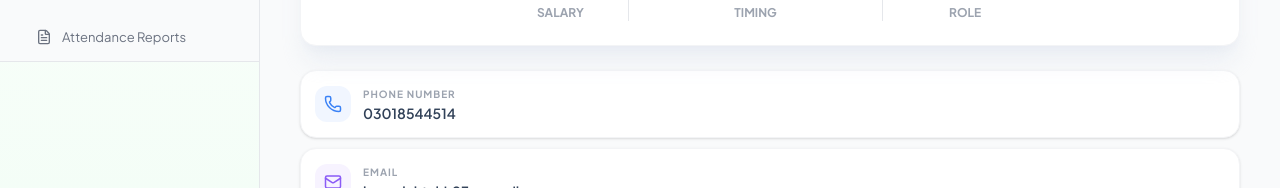
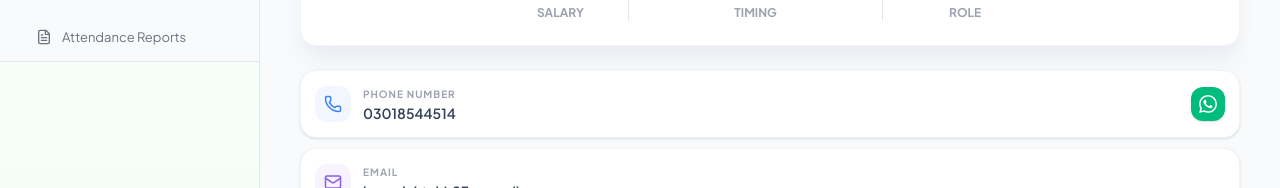
Before and after one commit to Tahiralmadni/Nooriemaan-project, a React (Vite) app: page /teachers/profile/1 in a window 1280 px wide. Shown: the part 402-590 px from the top of the page. Built offline with nearby package versions, Linux system fonts and the light colour scheme; no server answers; the database is empty; sample sign-in values are in the browser's storage; a web font is replaced by a local one.

Commit message:
25 APRIL 2026 COMPLETED

```diff
--- a/src/pages/Settings.jsx
+++ b/src/pages/Settings.jsx
@@ -228,7 +228,19 @@
                             </div>
                             <div className="flex justify-between items-center py-1.5 border-b border-gray-100 dark:border-slate-700">
                                 <span className="text-gray-500 dark:text-gray-400">{t('settings.developer')}</span>
-                                <span className="font-bold text-slate-700 dark:text-slate-200">Hanzalah Tahir</span>
+                                <div className="flex items-center gap-2">
+                                    <span className="font-bold text-slate-700 dark:text-slate-200">Hanzalah Tahir</span>
+                                    <a
+                                        href="https://wa.me/923362142279"
+                                        target="_blank"
+                                        rel="noopener noreferrer"
+                                        className="bg-emerald-500 hover:bg-emerald-600 text-white p-1 rounded-md transition-transform hover:scale-110"
+                                    >
+                                        <svg viewBox="0 0 24 24" width="12" height="12" fill="currentColor">
+                                            <path d="M17.472 14.382c-.297-.149-1.758-.867-2.03-.967-.273-.099-.471-.148-.67.15-.197.297-.767.966-.94 1.164-.173.199-.347.223-.644.075-.297-.15-1.255-.463-2.39-1.475-.883-.788-1.48-1.761-1.653-2.059-.173-.297-.018-.458.13-.606.134-.133.298-.347.446-.52.149-.174.198-.298.298-.497.099-.198.05-.371-.025-.52-.075-.149-.669-1.612-.916-2.207-.242-.579-.487-.5-.669-.51-.173-.008-.371-.01-.57-.01-.198 0-.52.074-.792.372-.272.297-1.04 1.016-1.04 2.479 0 1.462 1.065 2.875 1.213 3.074.149.198 2.096 3.2 5.077 4.487.709.306 1.262.489 1.694.625.712.227 1.36.195 1.871.118.571-.085 1.758-.719 2.006-1.413.248-.694.248-1.289.173-1.413-.074-.124-.272-.198-.57-.347m-5.421 7.403h-.004a9.87 9.87 0 01-5.031-1.378l-.361-.214-3.741.982.998-3.648-.235-.374a9.86 9.86 0 01-1.51-5.26c.001-5.45 4.436-9.884 9.888-9.884 2.64 0 5.122 1.03 6.988 2.898a9.825 9.825 0 012.893 6.994c-.003 5.45-4.437 9.884-9.885 9.884m8.413-18.297A11.815 11.815 0 0012.05 0C5.495 0 .16 5.335.157 11.892c0 2.096.547 4.142 1.588 5.945L.057 24l6.305-1.654a11.882 11.882 0 005.683 1.448h.005c6.554 0 11.89-5.335 11.893-11.893a11.821 11.821 0 00-3.48-8.413Z" />
+                                        </svg>
+                                    </a>
+                                </div>
                             </div>
                             <div className="flex justify-between items-center py-1.5">
                                 <span className="text-gray-500 dark:text-gray-400">{t('settings.framework')}</span>
--- a/src/pages/StaffProfile.jsx
+++ b/src/pages/StaffProfile.jsx
@@ -326,7 +326,7 @@
                 {/* ===== DETAIL ROWS ===== */}
                 <div className="mx-4 space-y-2.5 pb-8">
                     {[
-                        { icon: Phone, label: t('profile.phoneNumber'), value: staff.phone, accent: '#3b82f6' },
+                        { icon: Phone, label: t('profile.phoneNumber'), value: staff.phone, accent: '#3b82f6', isPhone: true },
                         { icon: Mail, label: t('profile.email'), value: staff.email, accent: '#8b5cf6', dim: staff.email === '-' },
                         { icon: MapPin, label: t('profile.address'), value: (staff.city || '-') + ', ' + (staff.country || '-'), accent: '#ef4444' },
                         { icon: Calendar, label: t('profile.joinDate'), value: staff.joinDate, accent: '#f59e0b' },
@@ -337,7 +337,7 @@
                             initial={{ opacity: 0, x: isRTL ? 20 : -20 }}
                             animate={{ opacity: 1, x: 0 }}
                             transition={{ duration: 0.35, delay: 0.4 + index * 0.07 }}
-                            className="bg-white dark:bg-slate-800 rounded-xl p-3.5 border border-gray-100 dark:border-slate-700 shadow-sm hover:shadow-md transition-shadow flex items-center gap-3"
+                            className="bg-white dark:bg-slate-800 rounded-xl p-3.5 border border-gray-100 dark:border-slate-700 shadow-sm hover:shadow-md transition-shadow flex items-center gap-3 relative overflow-hidden"
                         >
                             <div
                                 className="w-9 h-9 rounded-lg flex items-center justify-center flex-shrink-0"
@@ -351,6 +351,19 @@
                                     {item.value}
                                 </p>
                             </div>
+                            {item.isPhone && item.value && item.value !== '-' && (
+                                <a
+                                    href={`https://wa.me/${item.value.replace(/\D/g, '')}`}
+                                    target="_blank"
+                                    rel="noopener noreferrer"
+                                    className="bg-emerald-500 hover:bg-emerald-600 text-white p-2 rounded-lg transition-transform hover:scale-110 shadow-sm"
+                                    title="WhatsApp"
+                                >
+                                    <svg viewBox="0 0 24 24" width="18" height="18" fill="currentColor">
+                                        <path d="M17.472 14.382c-.297-.149-1.758-.867-2.03-.967-.273-.099-.471-.148-.67.15-.197.297-.767.966-.94 1.164-.173.199-.347.223-.644.075-.297-.15-1.255-.463-2.39-1.475-.883-.788-1.48-1.761-1.653-2.059-.173-.297-.018-.458.13-.606.134-.133.298-.347.446-.52.149-.174.198-.298.298-.497.099-.198.05-.371-.025-.52-.075-.149-.669-1.612-.916-2.207-.242-.579-.487-.5-.669-.51-.173-.008-.371-.01-.57-.01-.198 0-.52.074-.792.372-.272.297-1.04 1.016-1.04 2.479 0 1.462 1.065 2.875 1.213 3.074.149.198 2.096 3.2 5.077 4.487.709.306 1.262.489 1.694.625.712.227 1.36.195 1.871.118.571-.085 1.758-.719 2.006-1.413.248-.694.248-1.289.173-1.413-.074-.124-.272-.198-.57-.347m-5.421 7.403h-.004a9.87 9.87 0 01-5.031-1.378l-.361-.214-3.741.982.998-3.648-.235-.374a9.86 9.86 0 01-1.51-5.26c.001-5.45 4.436-9.884 9.888-9.884 2.64 0 5.122 1.03 6.988 2.898a9.825 9.825 0 012.893 6.994c-.003 5.45-4.437 9.884-9.885 9.884m8.413-18.297A11.815 11.815 0 0012.05 0C5.495 0 .16 5.335.157 11.892c0 2.096.547 4.142 1.588 5.945L.057 24l6.305-1.654a11.882 11.882 0 005.683 1.448h.005c6.554 0 11.89-5.335 11.893-11.893a11.821 11.821 0 00-3.48-8.413Z" />
+                                    </svg>
+                                </a>
+                            )}
                         </motion.div>
                     ))}
                 </div>
--- a/src/pages/Teachers.jsx
+++ b/src/pages/Teachers.jsx
@@ -5,7 +5,6 @@
 import { Eye, ArrowRight, ArrowLeft, Search, X } from 'lucide-react';
 import { collection, getDocs } from 'firebase/firestore';
 import { db } from '../config/firebase';
-import { migrateStaff } from '../utils/migrateStaffToFirebase';
 import toast from 'react-hot-toast';
 import PageLoader from '../components/PageLoader';
 
@@ -17,21 +16,6 @@
     const [staffList, setStaffList] = useState([]);
     const [loading, setLoading] = useState(true);
     const [searchQuery, setSearchQuery] = useState('');
-
-    // AUTO-SYNC: Push new staff list to Firebase on first load
-    useEffect(() => {
-        const syncData = async () => {
-            const hasSynced = localStorage.getItem('staffSynced_24_april');
-            if (!hasSynced) {
-                const success = await migrateStaff();
-                if (success) {
-                    localStorage.setItem('staffSynced_24_april', 'true');
-                    fetchStaff(); // Refresh list after sync
-                }
-            }
-        };
-        syncData();
-    }, []);
 
     useEffect(() => {
         document.title = t('pageTitles.teachers');
```
